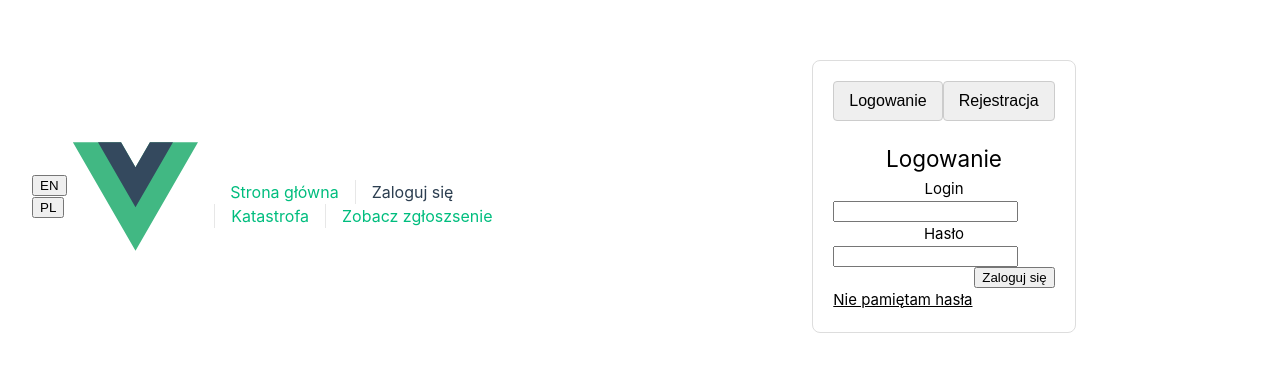
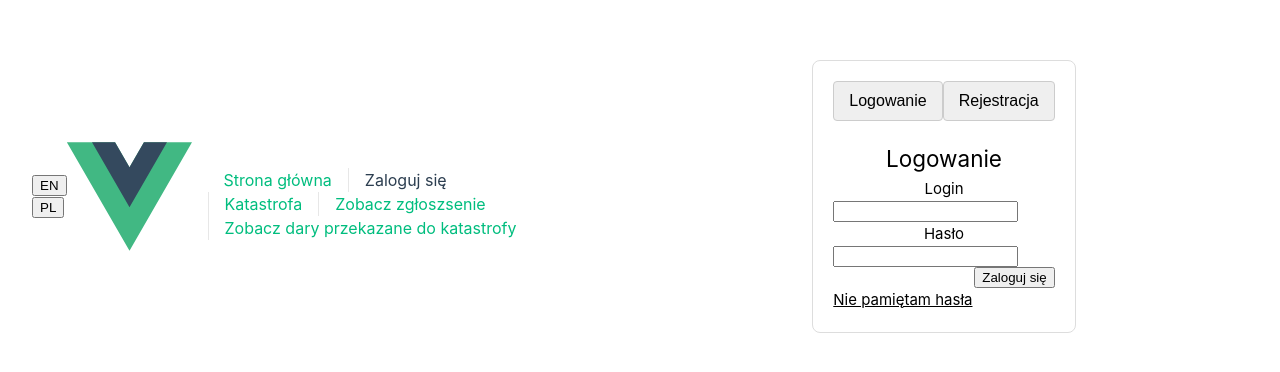
Before and after one commit to Yehor-Kovalenko/EmergencyProjekt_frontend, a Vue app: page /auth in a window 1280 px wide. Shown: the part 204-576 px from the top of the page. Built offline with nearby package versions, Linux system fonts and the light colour scheme.

Commit message:
resources_auth_fix

```diff
--- a/src/components/ResourceForm.vue
+++ b/src/components/ResourceForm.vue
@@ -197,7 +197,7 @@
 
 
 <script>
-import axios from 'axios';
+import axios from '../axiosConfig';
 export default {
   name: 'ResourceForm',
   setup() {
@@ -319,8 +319,14 @@ export default {
   },
   methods: {
     fetchResources() {
+      console.log(localStorage.getItem('userId'));
+      console.log('rola', localStorage.getItem('role'));
       axios
-        .get(`resource/getByholder/${this.userid}`)
+        .get(`resource/getByholder/${localStorage.getItem('userId')}`, {
+          headers: {
+            Authorization: `Bearer ${localStorage.getItem('accessToken')}`
+          }
+        })
         .then((response) => {
           this.resources = response.data;
         })
@@ -334,7 +340,7 @@ export default {
       const params = new URLSearchParams(this.form);
       console.log(params.toString());
       axios
-        .post(`http://localhost:8080/api/resource/destination?${params.toString()}`, {
+        .post(`resource/destination?${params.toString()}`, {
         headers: {
             Authorization: `Bearer ${localStorage.getItem('accessToken')}`
           },})
@@ -447,7 +453,7 @@ export default {
     const apiUrl = `https://nominatim.openstreetmap.org/reverse?format=jsonv2&lat=${latitude}&lon=${longitude}`;
 
     return axios
-      .get(apiUrl)
+      .get(apiUrl, { withCredentials: false })
       .then((response) => {
         return response.data.display_name || 'Nieznane położenie';
       })
--- a/src/components/ResourceList.vue
+++ b/src/components/ResourceList.vue
@@ -37,16 +37,18 @@
 </template>
 
 <script>
-import axios from 'axios';
+import {ref} from 'vue';
+import axios from '../axiosConfig';
 import ResourceForm from './ResourceForm.vue';
 
 export default {
   name: 'ResourceList',
   components: { ResourceForm },
   setup() {
+    const language = ref(localStorage.getItem('language') || 'pl');
     const userid = localStorage.getItem('userId');
       const translations = {
-        'pl': {
+        pl: {
           heading: 'Lista zasobów',
           date: 'Data rejestracji',
           type: 'Typ',
@@ -85,15 +87,16 @@ export default {
       this.showResourceForm = !this.showResourceForm;
     },
     fetchResources() {
+      console.log(localStorage.getItem('language'));
       const token = localStorage.getItem("accessToken"); // Get token from storage
       console.log("User ID:", localStorage.getItem("userId"));
-      console.log("Access Token:", token); // Debugging
       axios
-  .get(`resource/getByholder/${localStorage.getItem('userId')}`, {
-    headers: {
-      Authorization: `Bearer ${localStorage.getItem('accessToken')}`
-    }
-  })
+      .get(`resource/getByholder/${localStorage.getItem('userId')}`
+      , {
+        headers: {
+          Authorization: `Bearer ${localStorage.getItem('accessToken')}`
+        }
+      })
         .then((response) => {
           // Przypisz dane do tablicy resources
           this.resources = response.data;
@@ -127,10 +130,7 @@ export default {
       const apiUrl = `https://nominatim.openstreetmap.org/reverse?format=jsonv2&lat=${latitude}&lon=${longitude}`;
 
       return axios
-        .get(apiUrl, {
-        headers: {
-            Authorization: `Bearer ${localStorage.getItem('accessToken')}`
-          },})
+        .get(apiUrl, { withCredentials: false })
         .then((response) => {
           return response.data.display_name || 'Nieznane położenie';
         })
@@ -150,10 +150,10 @@ export default {
   */
   mounted() {
      //roboczo
-     localStorage.setItem('userId', 1);
-    localStorage.setItem('role', 'OFFICIAL');
-    localStorage.setItem('language', 'pl');
-    console.log(localStorage.getItem('role'));
+     //localStorage.setItem('userId', 1);
+      //localStorage.setItem('role', 'OFFICIAL');
+      //localStorage.setItem('language', 'pl');
+    console.log('lan', localStorage.getItem('language'));
     // Pobierz dane po załadowaniu komponentu
     this.fetchResources();
     this.loadCatastrophes();
--- a/src/volounteers.vue
+++ b/src/volounteers.vue
@@ -29,6 +29,8 @@ const translations = {
     reports: 'Raporty',
     request: 'Zobacz zgłoszsenie',
     resources: 'Zobacz dary',
+    destinationResources: 'Zobacz dary przekazane do katastrofy',
+    destinationResources: 'Zobacz dary przekazane do katastrofy',
     ngo: 'Wolontariusze',
     username: 'Użytkownik',
     role: 'Rola',
@@ -42,6 +44,8 @@ const translations = {
     reports: "Reports",
     request: 'Lookup request',
     resources: 'View my resources',
+    destinationResources: 'View resources sent to a catastrophe',
+    destinationResources: 'View resources sent to a catastrophe',
     ngo: "Volounteers",
     username: 'User',
     role: 'Role',
@@ -94,6 +98,7 @@ function logout() {
         <RouterLink v-if="userRole === 'GIVER' || userRole === 'NGO' || userRole === 'OFFICIAL'" :to="`/resource/getByholder/${userId}`">
           {{ translations[language].resources }}
         </RouterLink>
+        <RouterLink to="/resource/getBydestination/1">{{ translations[language].destinationResources }}</RouterLink>
         <RouterLink v-if="userRole === 'NGO'" :to="`/volounteers/${userId}`">
           {{ translations[language].ngo }}
         </RouterLink>
```
